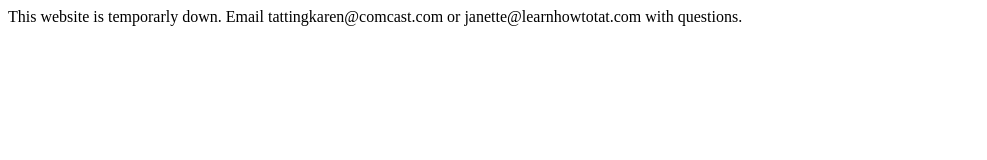
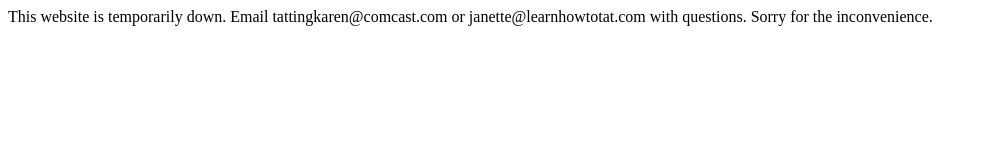
Before and after one commit to mlindysay/temp, a plain HTML site: page index.html in a window 1280 px wide. Shown: the whole page, without its empty margins (0-987 px from the left). Drawn offline with Linux system fonts and the light colour scheme.

Commit message:
Update index.html

```diff
--- a/index.html
+++ b/index.html
@@ -2,6 +2,6 @@
 	<head>
 	</head>
 	<body>
-	This website is temporarly down. Email tattingkaren@comcast.com or janette@learnhowtotat.com with questions.
+	This website is temporarily down. Email tattingkaren@comcast.com or janette@learnhowtotat.com with questions. Sorry for the inconvenience.
 	</body>
 </html>
```
